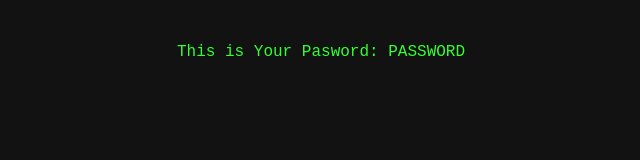
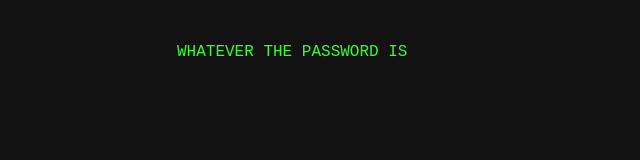
Before and after one commit to Simon-Garfunkel/quest, a plain HTML site: page index.html in a window 1280 px wide. Shown: the whole page, without its empty margins (163-803 px from the left). Drawn offline with Linux system fonts and the light colour scheme.

Commit message:
Update index.html

```diff
--- a/index.html
+++ b/index.html
@@ -3,7 +3,7 @@
 <head>
     <meta charset="UTF-8">
     <meta name="viewport" content="width=device-width, initial-scale=1.0">
-    <title>My Text Adventure</title>
+    <title>The Password</title>
     <style>
         /* This CSS makes it look like a classic retro terminal game */
         body {
@@ -39,7 +39,7 @@
 <body>
 
     <!-- This is where the game narrative appears -->
-    <div id="game-text">This is Your Pasword: PASSWORD</div>
+    <div id="game-text">WHATEVER THE PASSWORD IS</div>
 
 </body>
 </html>
```
